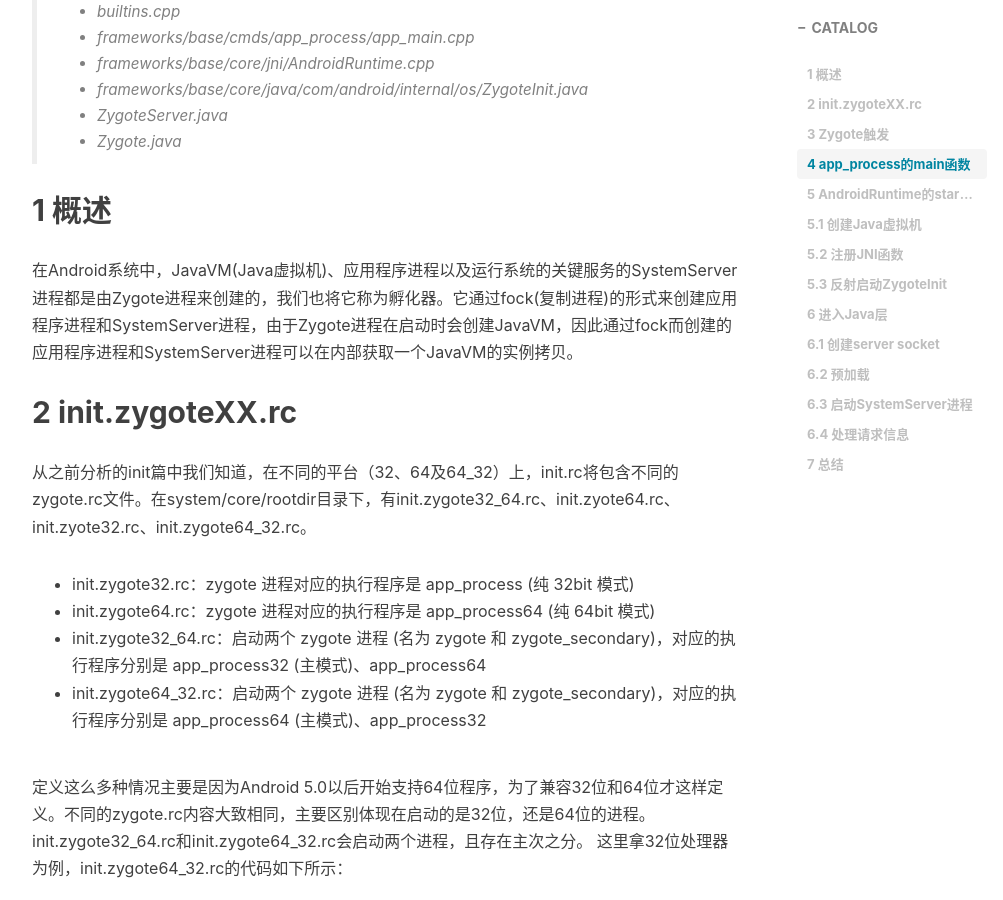
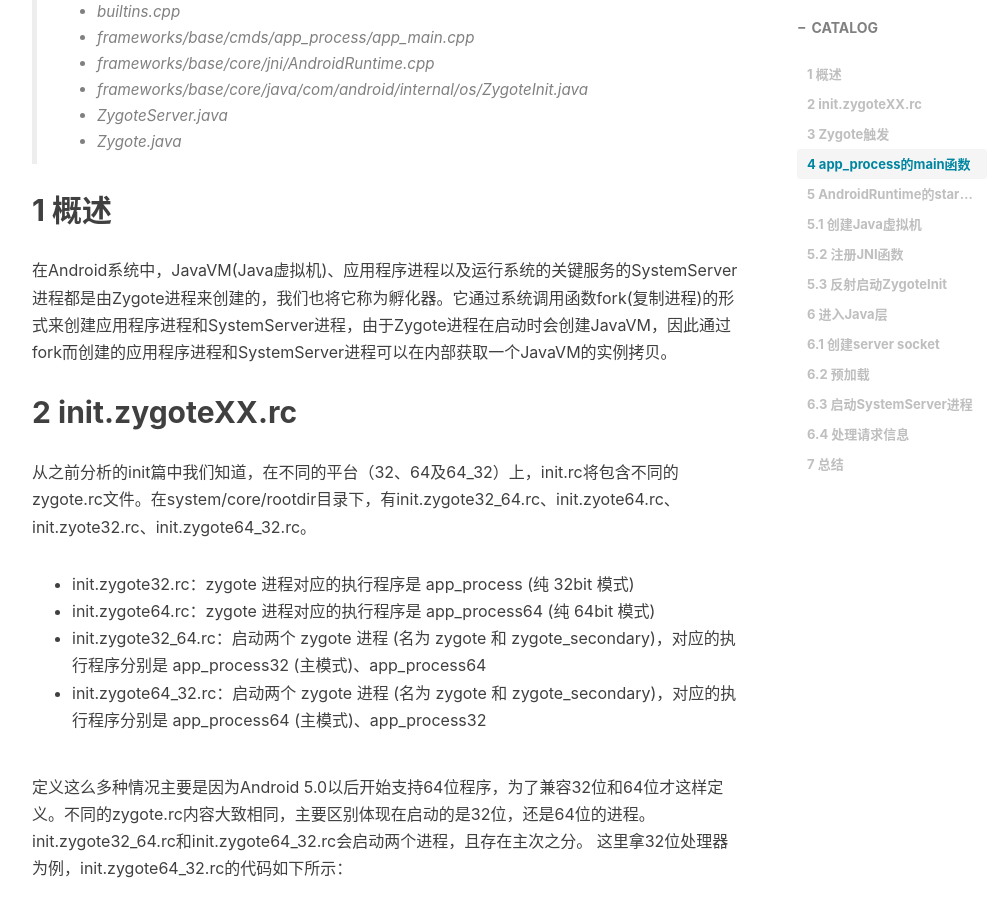
Before and after one commit to vane918/vane918.github.io, a Jekyll site: the page built from _posts/2019-11-07-android-startup-zygote.md, in a window 1280 px wide and 900 px high, scrolled down 671 px. Shown: the whole window, without its empty margins (233-1236 px from the left). Built offline with Jekyll 4.4.1, drawn with Linux system fonts in a browser that asks for light colours; nearby versions of some CDN libraries; comment, search, counter and statistics services are not loaded.

Commit message:
'update'

```diff
--- a/_posts/2019-11-07-android-startup-zygote.md
+++ b/_posts/2019-11-07-android-startup-zygote.md
@@ -26,7 +26,7 @@ tags:
 
 ## 1 概述
 
-在Android系统中，JavaVM(Java虚拟机)、应用程序进程以及运行系统的关键服务的SystemServer进程都是由Zygote进程来创建的，我们也将它称为孵化器。它通过fock(复制进程)的形式来创建应用程序进程和SystemServer进程，由于Zygote进程在启动时会创建JavaVM，因此通过fock而创建的应用程序进程和SystemServer进程可以在内部获取一个JavaVM的实例拷贝。
+在Android系统中，JavaVM(Java虚拟机)、应用程序进程以及运行系统的关键服务的SystemServer进程都是由Zygote进程来创建的，我们也将它称为孵化器。它通过系统调用函数fork(复制进程)的形式来创建应用程序进程和SystemServer进程，由于Zygote进程在启动时会创建JavaVM，因此通过fork而创建的应用程序进程和SystemServer进程可以在内部获取一个JavaVM的实例拷贝。
 
 ## 2 init.zygoteXX.rc
 
@@ -817,7 +817,7 @@ Runnable runSelectLoop(String abiList) {
 
  Zygote启动过程的调用流程图：
 
-![restart-service](/images/startup/zygote_start.png)
+![restart-service](/images/startup/zygote_start.PNG)
 
 1. 解析init.zygote.rc中的参数，创建AppRuntime并调用AppRuntime.start()方法；
 2. 调用AndroidRuntime的startVM()方法创建虚拟机，再调用startReg()注册JNI函数；
```
Also changed, not shown: _posts/2019-11-01-android-ui-view-drawing.md (+1 -1 lines).
